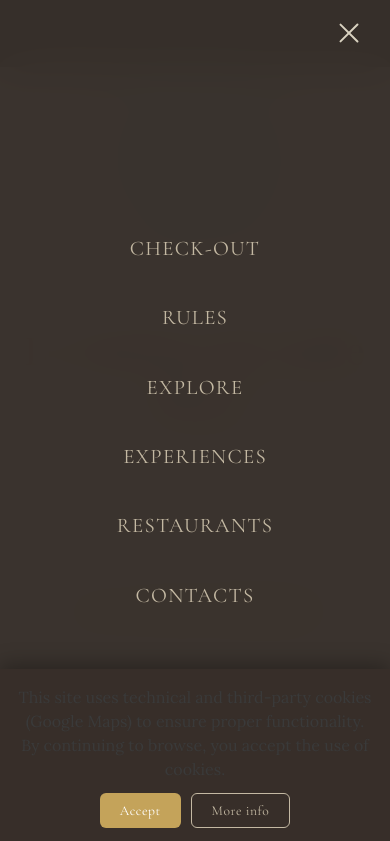
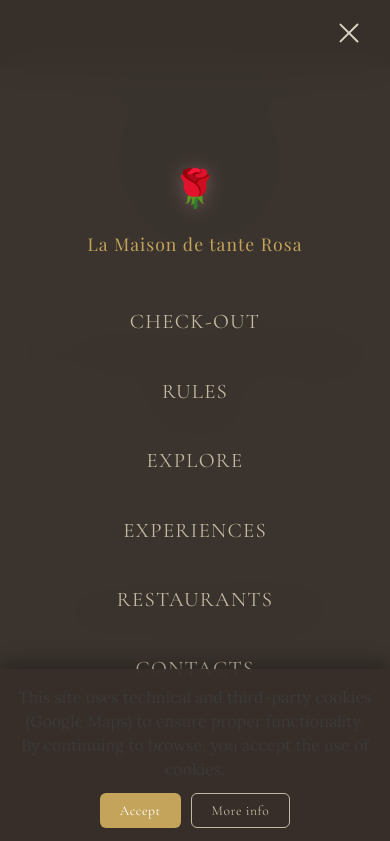
Before and after one commit to DrRobot24/maison_heliopolis, a plain HTML site: page index.html in a window 390 px wide. Both pictures are taken after a click on the button "Menu". Shown: the top 841 px of the page. Drawn offline with nearby package versions, Linux system fonts and the light colour scheme; a web font is replaced by a local one.

Commit message:
style: add decorative rose brand to mobile hamburger menu

```diff
--- a/script.js
+++ b/script.js
@@ -213,6 +213,7 @@ document.addEventListener('DOMContentLoaded', () => {
         <a href="#" class="nav-brand" onclick="window.scrollTo({top:0,behavior:'smooth'});return false;">La Maison de tante Rosa</a>
         <button class="nav-toggle" aria-label="Menu"><span></span><span></span><span></span></button>
         <ul class="nav-links">
+          <li class="nav-mobile-brand"><span class="nav-mobile-rose">🌹</span><span>La Maison de tante Rosa</span></li>
           <li><a href="#checkout">${t(T.nav.checkout)}</a></li>
           <li><a href="#rules">${t(T.nav.rules)}</a></li>
           <li><a href="#explore">${t(T.nav.explore)}</a></li>
--- a/style.css
+++ b/style.css
@@ -1775,12 +1775,48 @@ p {
     opacity: 1;
   }
 
-  .nav-links.open li:nth-child(1) a { transition-delay: 0.05s; }
-  .nav-links.open li:nth-child(2) a { transition-delay: 0.1s; }
-  .nav-links.open li:nth-child(3) a { transition-delay: 0.15s; }
-  .nav-links.open li:nth-child(4) a { transition-delay: 0.2s; }
-  .nav-links.open li:nth-child(5) a { transition-delay: 0.25s; }
-  .nav-links.open li:nth-child(6) a { transition-delay: 0.3s; }
+  .nav-links.open li:nth-child(1) a { transition-delay: 0s; }
+  .nav-links.open li:nth-child(2) a { transition-delay: 0.05s; }
+  .nav-links.open li:nth-child(3) a { transition-delay: 0.1s; }
+  .nav-links.open li:nth-child(4) a { transition-delay: 0.15s; }
+  .nav-links.open li:nth-child(5) a { transition-delay: 0.2s; }
+  .nav-links.open li:nth-child(6) a { transition-delay: 0.25s; }
+  .nav-links.open li:nth-child(7) a { transition-delay: 0.3s; }
+
+  /* Mobile menu brand */
+  .nav-mobile-brand {
+    display: flex;
+    flex-direction: column;
+    align-items: center;
+    gap: 8px;
+    margin-bottom: 12px;
+    opacity: 0;
+    transform: translateY(10px);
+    transition: transform 0.3s ease, opacity 0.3s ease;
+  }
+
+  .nav-links.open .nav-mobile-brand {
+    opacity: 1;
+    transform: translateY(0);
+  }
+
+  .nav-mobile-brand span:last-child {
+    font-family: var(--font-display);
+    font-size: 1.1rem;
+    color: var(--gold);
+    letter-spacing: 0.06em;
+  }
+
+  .nav-mobile-rose {
+    font-size: 2.2rem;
+    filter: drop-shadow(0 2px 8px rgba(196, 132, 138, 0.4));
+    animation: rosePulse 3s ease-in-out infinite;
+  }
+
+  @keyframes rosePulse {
+    0%, 100% { transform: scale(1); }
+    50% { transform: scale(1.1); }
+  }
 
   .nav-toggle {
     display: flex;
```
